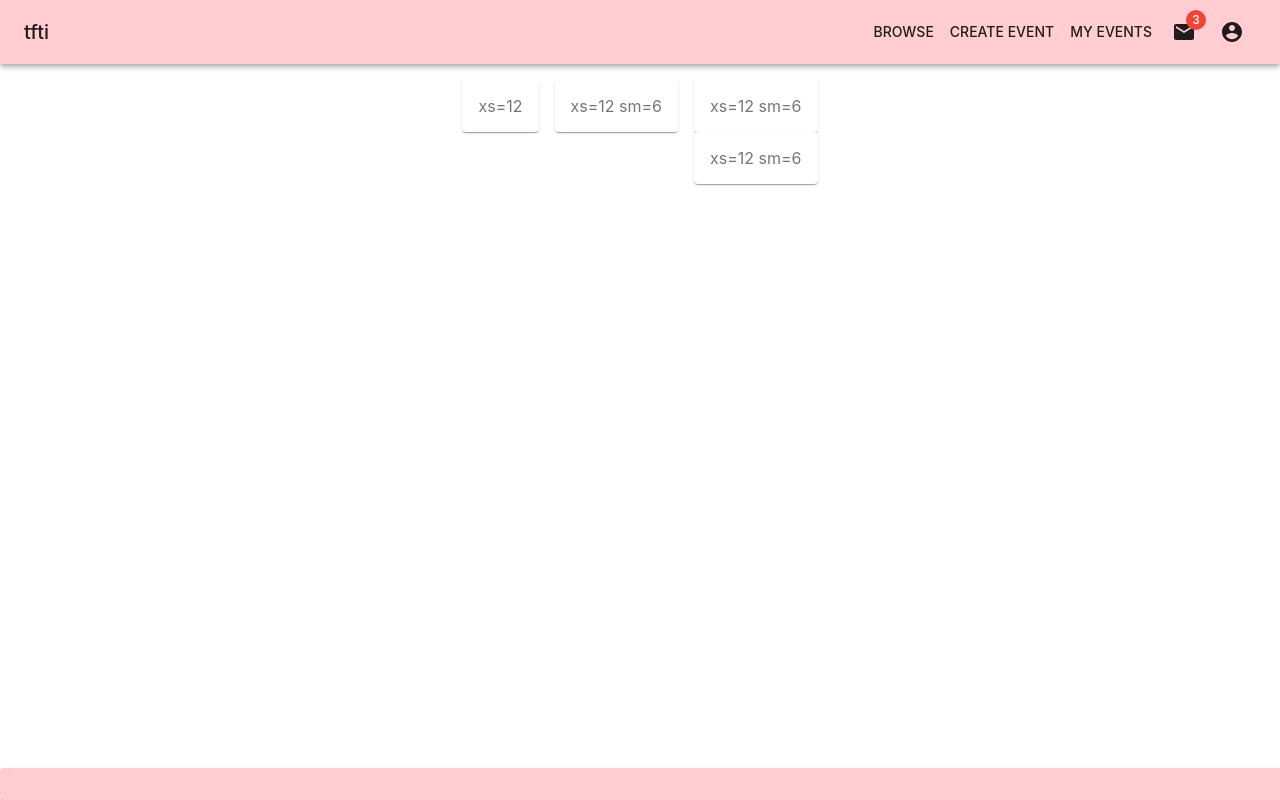
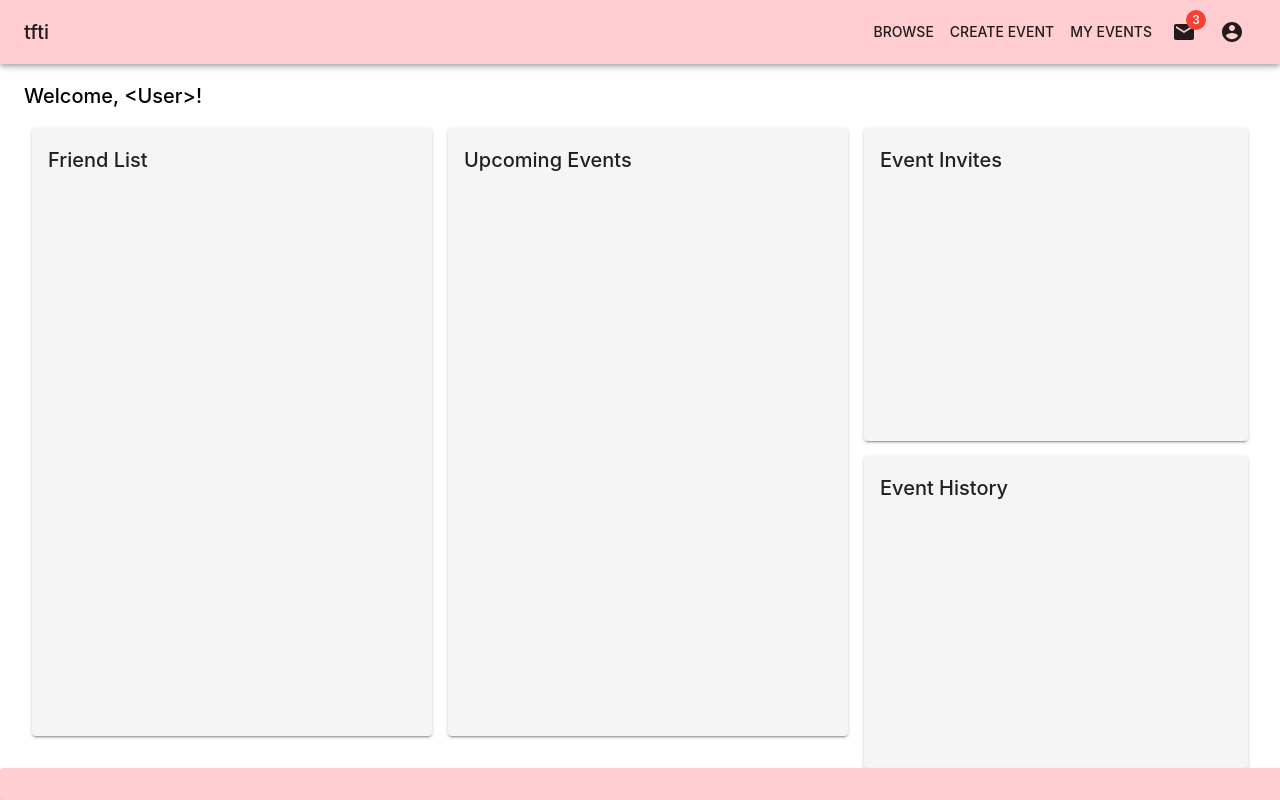
Before and after one commit to gaskij/tfti, a React (Create React App) app in the folder frontend/: page /index in a window 1280 px wide. Built offline with nearby package versions, Linux system fonts and the light colour scheme.

Commit message:
Place four main cards on dashboard

```diff
--- a/frontend/src/dashboard/Dashboard.tsx
+++ b/frontend/src/dashboard/Dashboard.tsx
@@ -1,25 +1,24 @@
 import React from 'react';
-import { createStyles, makeStyles, Theme } from '@material-ui/core/styles';
-import { Box, Grid, Paper } from '@material-ui/core';
+import { createStyles, makeStyles } from '@material-ui/core/styles';
+import { Box, Grid, Typography } from '@material-ui/core';
 
-const useStyles = makeStyles((theme: Theme) =>
+import DashboardCard from './DashboardCard';
+
+const useStyles = makeStyles(() =>
   createStyles({
     root: {
       flexGrow: 1,
     },
-    paper: {
-      padding: theme.spacing(2),
-      textAlign: 'center',
-      color: theme.palette.text.secondary,
-    },
   }),
 );
 
-const Header = () => {
+const Dashboard = () => {
   const classes = useStyles();
 
   return (
-    <Box m={2}>
+    <Box mx={3} my={2} className={classes.root} display="flex" flexDirection="column">
+      <Typography variant="h6">Welcome, &lt;User&gt;!</Typography>
+      <Box my={2} display="flex" flex="1">
         <Grid
           container
           className={classes.root}
@@ -28,28 +27,26 @@ const Header = () => {
           justify="center"
           alignItems="stretch"
         >
-        <Grid item>
-          <Paper className={classes.paper}>xs=12</Paper>
-        </Grid>
-        <Grid item>
-          <Paper className={classes.paper}>xs=12 sm=6</Paper>
-        </Grid>
+          <DashboardCard size={4} title="Friend List" />
+          <DashboardCard size={4} title="Upcoming Events" />
           <Grid
+            container
             item
-          direction="column"
+            xs={4}
+            spacing={2}
+            direction="row"
             justify="center"
-          alignItems="center"
+            alignItems="stretch"
+            // alignContent="stretch"
+            // wrap="nowrap"
           >
-          <Grid item>
-            <Paper className={classes.paper}>xs=12 sm=6</Paper>
-          </Grid>
-          <Grid item>
-            <Paper className={classes.paper}>xs=12 sm=6</Paper>
+            <DashboardCard title="Event Invites" />
+            <DashboardCard title="Event History" />
           </Grid>
         </Grid>
-      </Grid>
+      </Box>
     </Box>
   );
 }
 
-export default Header;
+export default Dashboard;
--- /dev/null
+++ b/frontend/src/dashboard/DashboardCard.tsx
@@ -0,0 +1,35 @@
+import React, { PropsWithChildren } from 'react';
+import { createStyles, makeStyles, Theme } from '@material-ui/core/styles';
+import { Box, Grid, Paper, Typography } from '@material-ui/core';
+
+const useStyles = makeStyles((theme: Theme) =>
+  createStyles({
+    paper: {
+      padding: theme.spacing(2),
+      backgroundColor: theme.palette.grey[100],
+      height: '90%',
+    },
+  }),
+);
+
+interface Props {
+  title: string;
+  size?: boolean | "auto" | 2 | 1 | 3 | 4 | 5 | 6 | 7 | 8 | 9 | 10 | 11 | 12 | undefined;
+}
+
+const DashboardCard = ({ title, size, children }: PropsWithChildren<Props>) => {
+  const classes = useStyles();
+
+  return (
+    <Grid item xs={size || 12}>
+      <Paper className={classes.paper} elevation={2}>
+        <Box mb={1}>
+          <Typography variant="h6">{title}</Typography>
+        </Box>
+        {children}
+      </Paper>
+    </Grid>
+  );
+}
+
+export default DashboardCard;
```
Lines whose indentation alone changed are shown as unchanged.
